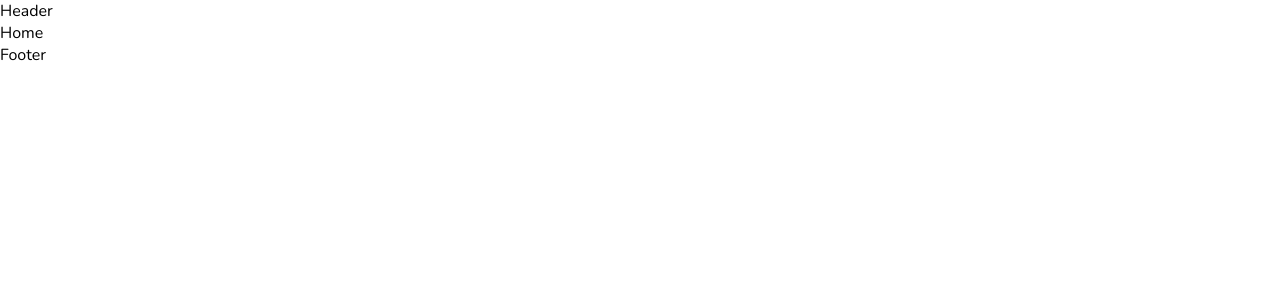
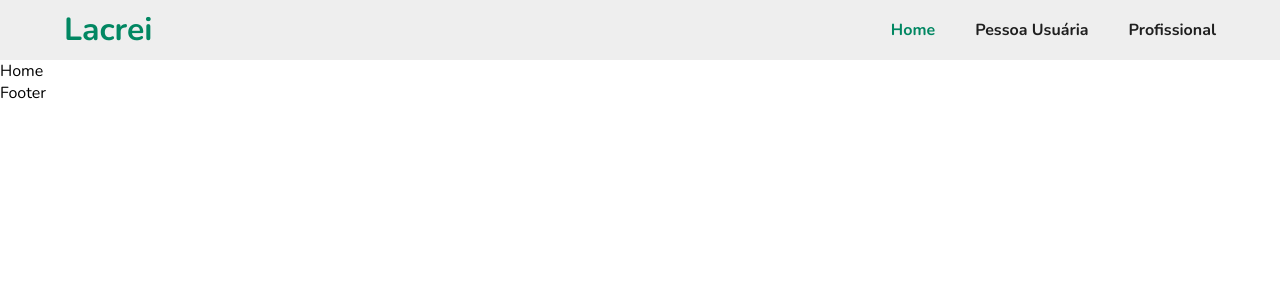
Before and after one commit to ribeirojer/Challenge-Lacrei, a React (Vite) app: page / in a window 1280 px wide. Shown: the top 300 px of the page. Built offline with nearby package versions, Linux system fonts and the light colour scheme.

Commit message:
edit Header component

```diff
--- a/package.json
+++ b/package.json
@@ -17,7 +17,10 @@
   "devDependencies": {
     "@types/react": "^18.0.26",
     "@types/react-dom": "^18.0.9",
+    "@types/styled-components": "^5.1.26",
     "@vitejs/plugin-react": "^3.0.0",
+    "i": "^0.3.7",
+    "npm": "^9.2.0",
     "typescript": "^4.9.3",
     "vite": "^4.0.0"
   }
--- a/src/components/Header.tsx
+++ b/src/components/Header.tsx
@@ -1,11 +1,58 @@
-import React from 'react'
+import { Link } from "react-router-dom";
+import styled from "styled-components";
 
-type Props = {}
+type Props = {};
+
+const Wrapper = styled.header`
+  display: flex;
+  justify-content: space-between;
+  align-items: center;
+  height: 60px;
+  padding: 0 4rem;
+  background-color: #eeeeee;
+
+  h1 {
+    top: 8px;
+    font-style: normal;
+    font-weight: 700;
+    font-size: 32px;
+    line-height: 44px;
+    color: #018762;
+  }
+  ul {
+    display: flex;
+    gap: 40px;
+  }
+  ul li {
+    list-style-type: none;
+    font-style: normal;
+    font-weight: 700;
+    font-size: 16px;
+    line-height: 22px;
+    color: #1f1f1f;
+  }
+  .cor {
+    color: #018762;
+  }
+`;
 
 const Header = (props: Props) => {
   return (
-    <div>Header</div>
-  )
-}
+    <Wrapper>
+      <h1>Lacrei</h1>
+      <ul>
+        <Link to={"/"}>
+          <li className="cor">Home</li>
+        </Link>
+        <Link to={"/pessoa"}>
+          <li>Pessoa Usuária</li>
+        </Link>
+        <Link to={"/profissional"}>
+          <li>Profissional</li>
+        </Link>
+      </ul>
+    </Wrapper>
+  );
+};
 
 export default Header;
--- a/src/index.css
+++ b/src/index.css
@@ -9,3 +9,6 @@
 body {
     font-family: "Nunito", Arial, Helvetica, sans-serif;
 }
+a {
+  text-decoration: none;
+}
```
Also changed, not shown: public/apoio.txt (added), 1 other file (tests, documents, lock files or other folders).
